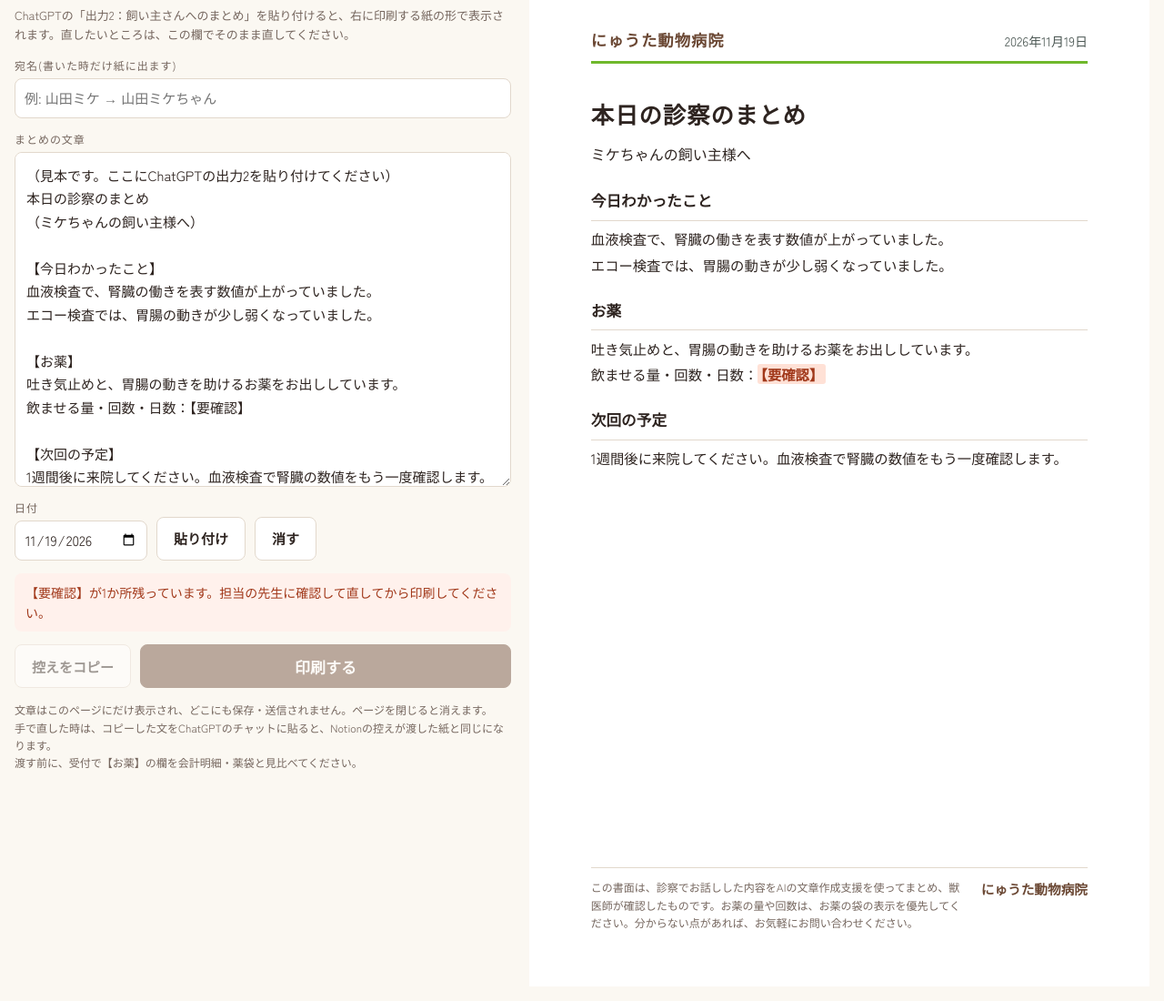
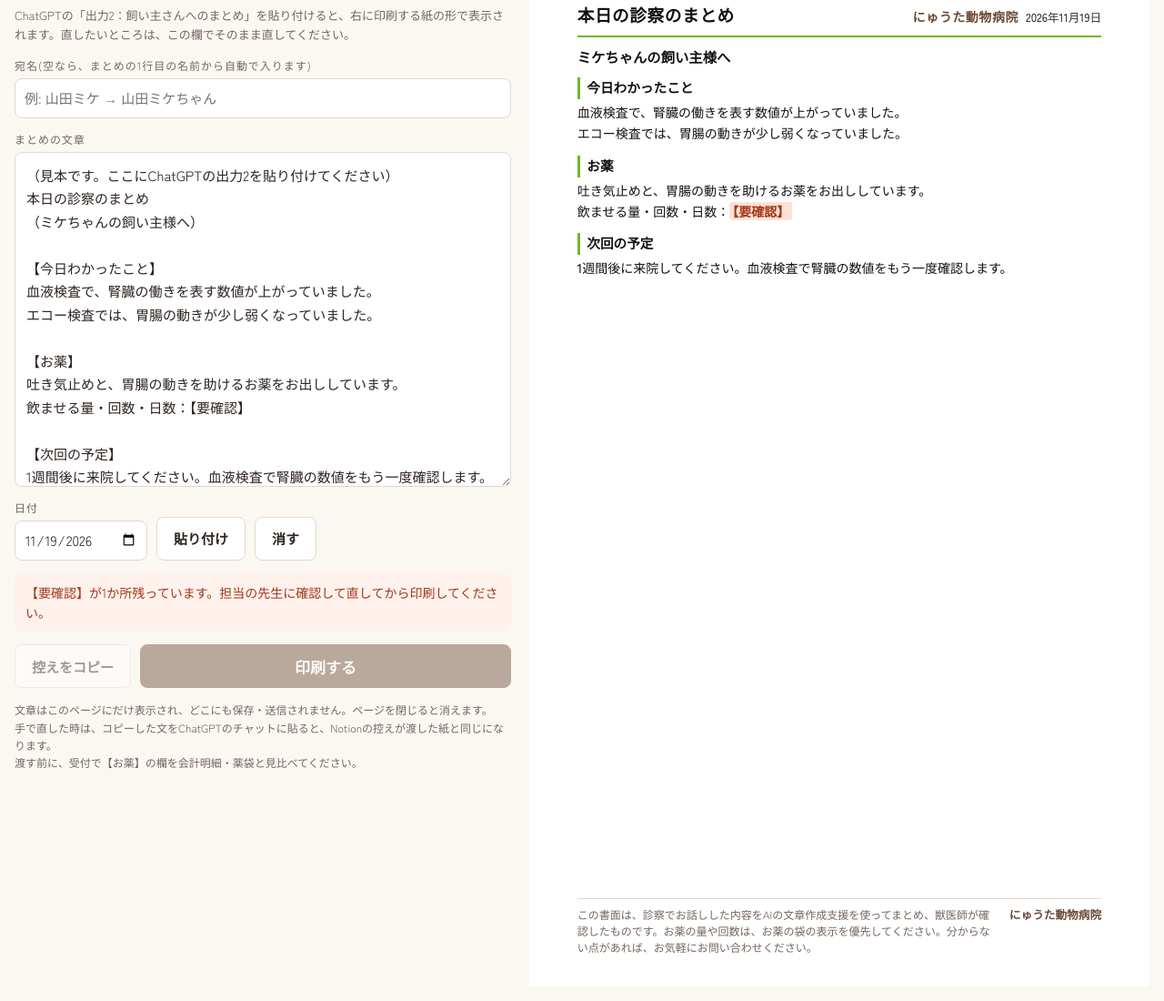
Before and after one commit to silmotoki-tech/nyuta-otegami, a plain HTML site: page index.html in a window 1280 px wide. Shown: the part 55-1155 px from the top of the page at 91% size. Drawn offline with Linux system fonts and the light colour scheme; a web font is replaced by a local one.

Commit message:
お手紙を1枚に収まるよう詰め、宛名を1行目の【番号 苗字 名前】から自動で入れる
Co-Authored-By: Claude Opus 5.5 <noreply@anthropic.com>
Claude-Session: https://claude.ai/code/session_01CGK9ebKJUo19FqPp2w8QMW

````diff
--- a/index.html
+++ b/index.html
@@ -26,7 +26,7 @@
   --warn-bg: #fff1ec;
   --warn-ink: #a1381a;
   --paper: #ffffff;
-  --paper-ink: #2e2420;
+  --paper-ink: #111111;
   --font-body: "Zen Kaku Gothic New", "Hiragino Sans", "Hiragino Kaku Gothic ProN", sans-serif;
   --font-head: "Zen Maru Gothic", "Hiragino Maru Gothic ProN", "Hiragino Sans", sans-serif;
   color-scheme: light;
@@ -109,33 +109,35 @@ button:disabled { opacity: 0.45; cursor: not-allowed; }
 .sheet {
   width: 210mm; min-height: 297mm; max-width: 100%;
   background: var(--paper); color: var(--paper-ink);
-  padding: 18mm 18mm 16mm;
+  padding: 11mm 14mm 9mm;
   box-shadow: 0 1px 2px rgba(0,0,0,.08), 0 8px 24px rgba(0,0,0,.08);
   display: flex; flex-direction: column;
-  font-size: 11.5pt; line-height: 1.85;
+  font-size: 10.5pt; line-height: 1.65; font-weight: 500;
 }
+/* 見出しの帯は1段だけ: 左に題名、右に病院名と日付 */
 .sheet .masthead {
-  display: flex; justify-content: space-between; align-items: baseline; gap: 12px;
-  border-bottom: 3px solid #6fb82b; padding-bottom: 6px;
+  display: flex; justify-content: space-between; align-items: baseline; gap: 10px; flex-wrap: wrap;
+  border-bottom: 2.5px solid #6fb82b; padding-bottom: 1.5mm;
 }
-.sheet .clinic { font-family: var(--font-head); font-weight: 700; font-size: 13pt; color: #6b4834; letter-spacing: 0.06em; }
-.sheet .date { font-size: 10.5pt; color: #4b5753; font-variant-numeric: tabular-nums; }
-.sheet .title { font-family: var(--font-head); font-size: 19pt; font-weight: 700; margin: 9mm 0 1mm; letter-spacing: 0.04em; text-wrap: balance; }
-.sheet .to { margin: 0 0 6mm; font-size: 12pt; }
+.sheet .title { font-family: var(--font-head); font-size: 14pt; font-weight: 700; letter-spacing: 0.03em; color: #111; }
+.sheet .meta { display: flex; gap: 8px; align-items: baseline; }
+.sheet .clinic { font-family: var(--font-head); font-weight: 700; font-size: 10.5pt; color: #6b4834; letter-spacing: 0.04em; }
+.sheet .date { font-size: 9.5pt; color: #333; font-variant-numeric: tabular-nums; }
+.sheet .to { margin: 2.5mm 0 2.5mm; font-size: 11.5pt; font-weight: 700; color: #111; }
 .sheet .body { flex: 1; }
 .sheet h2 {
-  font-family: var(--font-head); font-size: 12.5pt; font-weight: 700;
-  margin: 6mm 0 1.5mm; padding-bottom: 1mm; border-bottom: 1px solid #e2d8cc;
+  font-family: var(--font-head); font-size: 11pt; font-weight: 700; color: #111;
+  margin: 3.2mm 0 0.8mm; padding-left: 2mm; border-left: 3px solid #6fb82b;
 }
 .sheet h2:first-child { margin-top: 0; }
 .sheet p { margin: 0; }
 .sheet .check { background: #ffe1d6; color: #a1381a; font-weight: 700; padding: 0 3px; border-radius: 3px; }
 .sheet .footer {
-  margin-top: 10mm; padding-top: 3mm; border-top: 1px solid #e2d8cc;
-  font-size: 10pt; color: #4b5753; display: flex; justify-content: space-between; gap: 12px; flex-wrap: wrap;
+  margin-top: 4mm; padding-top: 2mm; border-top: 1px solid #e2d8cc;
+  font-size: 8.5pt; color: #333; font-weight: 400; display: flex; justify-content: space-between; gap: 12px; flex-wrap: wrap;
 }
-.sheet .footer .note { flex: 1 1 60%; line-height: 1.6; }
-.sheet .footer strong { font-family: var(--font-head); color: #6b4834; font-size: 11pt; }
+.sheet .footer .note { flex: 1 1 60%; line-height: 1.5; }
+.sheet .footer strong { font-family: var(--font-head); color: #6b4834; font-size: 9.5pt; }
 .sheet .empty { color: #8a958f; }
 
 @page { size: A4; margin: 0; }
@@ -156,7 +158,7 @@ button:disabled { opacity: 0.45; cursor: not-allowed; }
     <p class="lead">ChatGPTの「出力2：飼い主さんへのまとめ」を貼り付けると、右に印刷する紙の形で表示されます。直したいところは、この欄でそのまま直してください。</p>
 
     <div class="field">
-      <label for="toName">宛名(書いた時だけ紙に出ます)</label>
+      <label for="toName">宛名(空なら、まとめの1行目の名前から自動で入ります)</label>
       <input type="text" id="toName" autocomplete="off" placeholder="例: 山田ミケ → 山田ミケちゃん">
     </div>
 
@@ -188,10 +190,9 @@ button:disabled { opacity: 0.45; cursor: not-allowed; }
   <section class="stage" aria-label="印刷プレビュー">
     <article class="sheet" id="sheet">
       <header class="masthead">
-        <span class="clinic">にゅうた動物病院</span>
-        <span class="date" id="outDate"></span>
+        <span class="title" id="outTitle">本日の診察のまとめ</span>
+        <span class="meta"><span class="clinic">にゅうた動物病院</span><span class="date" id="outDate"></span></span>
       </header>
-      <div class="title" id="outTitle">本日の診察のまとめ</div>
       <p class="to" id="outTo" hidden></p>
       <div class="body" id="outBody"></div>
       <footer class="footer">
@@ -278,6 +279,22 @@ button:disabled { opacity: 0.45; cursor: not-allowed; }
     // 敬称がなければ「ちゃん」を付ける(山田ミケ → 山田ミケちゃん)
     return /(様|さま|さん|ちゃん|くん|君|へ)$/.test(typed) ? typed : typed + 'ちゃん';
   }
+  // 【01962 唐澤 ニコル】や【01229 石井 ラッキー＋01230 石井 コテツ】から宛名を作る
+  function headerTo(line) {
+    var m = line.match(/^【\s*(\d{5}(?:-\d{2})?\s+.+)】$/);
+    if (!m) return null;
+    var names = m[1].split(/[＋+]/).map(function (x) {
+      return x.replace(/^\s*\d{5}(?:-\d{2})?\s*/, '').trim();
+    }).filter(Boolean);
+    if (!names.length) return null;
+    // 2頭目以降は苗字が同じなら名前だけにする(石井 ラッキーちゃん・コテツちゃん)
+    var first = names[0].split(/\s+/)[0];
+    return names.map(function (n, i) {
+      var parts = n.split(/\s+/);
+      if (i > 0 && parts.length > 1 && parts[0] === first) n = parts.slice(1).join(' ');
+      return n + 'ちゃん';
+    }).join('・');
+  }
   // ChatGPTに貼る用の文。先頭の目印で「直さずに控えとして保存」と分かるようにする
   function copyText() {
     var head = [COPY_HEAD];
@@ -313,6 +330,7 @@ button:disabled { opacity: 0.45; cursor: not-allowed; }
     var lines = src.value.replace(/\r/g, '').split('\n');
     var title = '本日の診察のまとめ';
     var to = '';
+    var fromHeader = '';
     var html = [];
     var para = [];
     function flush() {
@@ -322,6 +340,8 @@ button:disabled { opacity: 0.45; cursor: not-allowed; }
       var line = raw.trim();
       if (/^```/.test(line)) return;                        // コードブロックの記号
       if (/^出力[12][：:]/.test(line)) return;               // 「出力2：…」の行
+      var ht = headerTo(line);                               // 1行目の【番号 苗字 名前】
+      if (ht !== null) { if (!fromHeader) fromHeader = ht; return; }
       if (/^（見本です/.test(line)) return;
       if (line === 'にゅうた動物病院') return;               // 紙の下に入れるので省く
       if (line === '本日の診察のまとめ' || line === '検査結果のご説明') { title = line; return; }
@@ -334,6 +354,7 @@ button:disabled { opacity: 0.45; cursor: not-allowed; }
     flush();
 
     outTitle.textContent = title;
+    if (!to && fromHeader) to = fromHeader;                 // 「(〜の飼い主様へ)」がなければ1行目の名前から
     if (typedTo()) to = typedTo();                          // 宛名欄に書いてあれば、そちらを優先
     outTo.hidden = !to;
     outTo.textContent = to;
````
Also changed, not shown: 2 other files.
